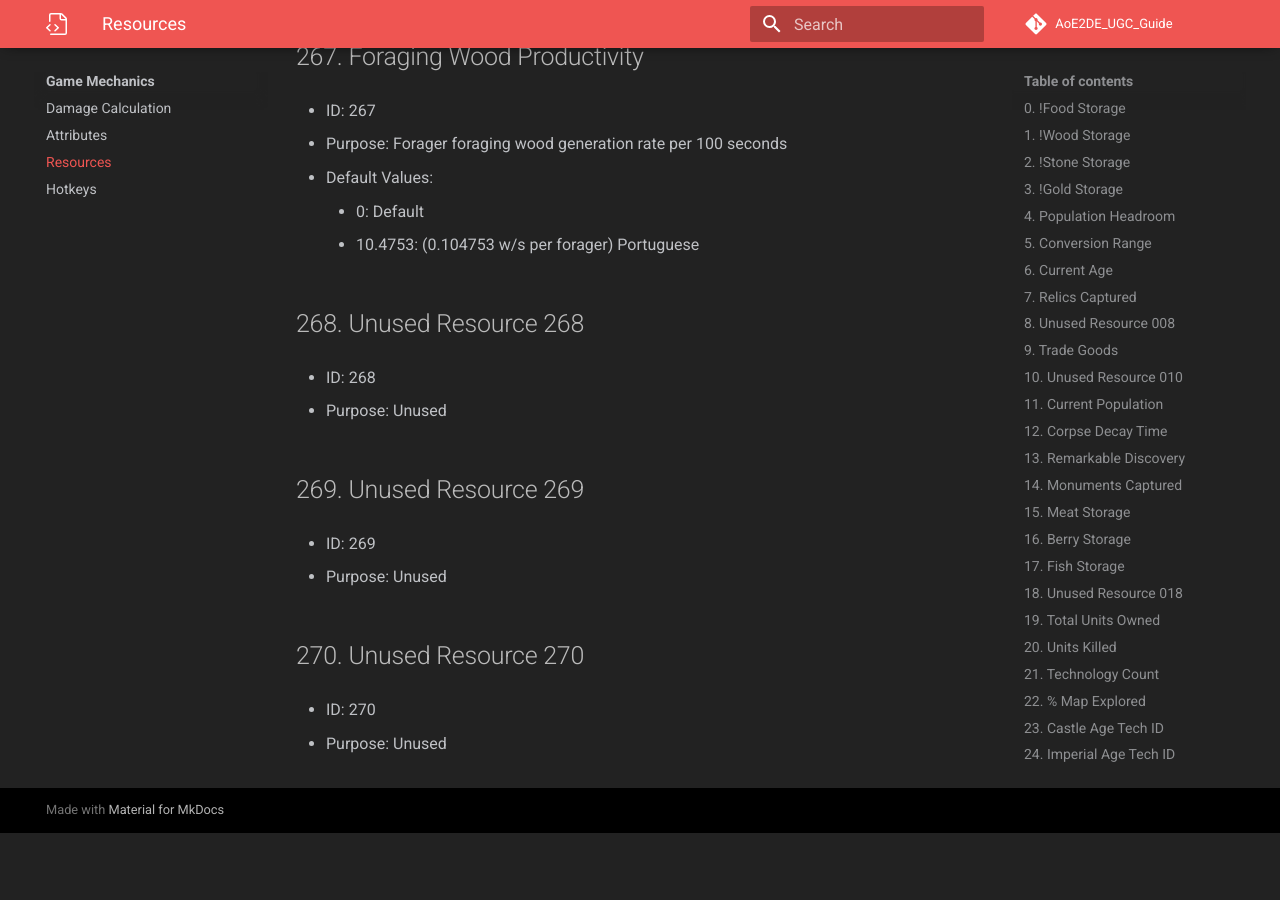
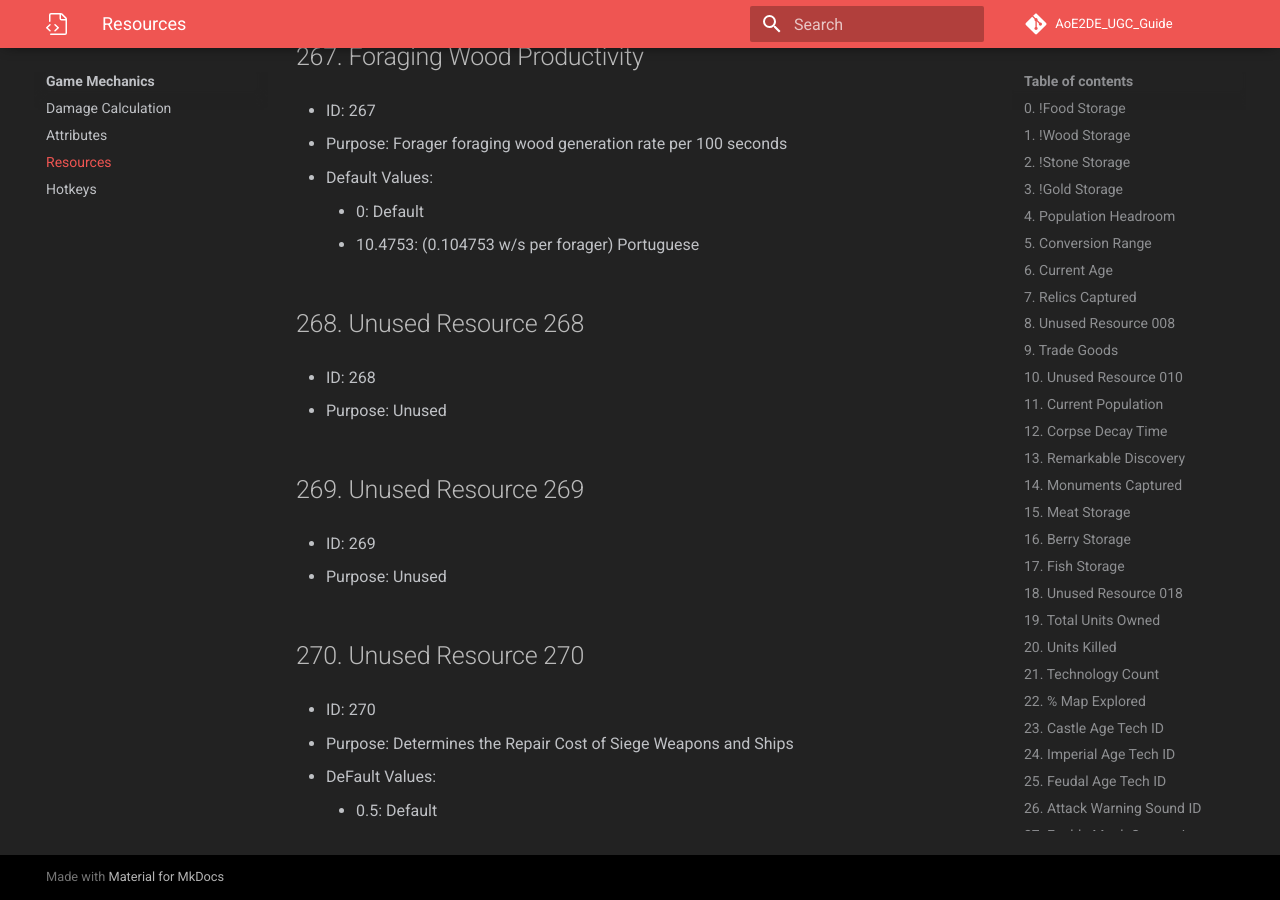
Before and after one commit to Divy1211/AoE2DE_UGC_Guide, an MkDocs documentation site: the page built from docs/general/resources/resources.md, in a window 1280 px wide and 900 px high, scrolled down 58765 px. Built offline with MkDocs 1.6.1 and Material for MkDocs 9.7.7, drawn with Linux system fonts in a browser that asks for light colours; comment, search, counter and statistics services are not loaded; before the commit the page ends 59598 px from its top, so only the background shows below that.

Commit message:
Update resources.md

```diff
--- a/docs/general/resources/resources.md
+++ b/docs/general/resources/resources.md
@@ -2281,4 +2281,8 @@ This page is a list of all the player resources in the scenario editor and their
 
 - ID: 270
 
-- Purpose: Unused
+- Purpose: Determines the Repair Cost of Siege Weapons and Ships
+
+- DeFault Values:
+
+      - 0.5: Default
```
